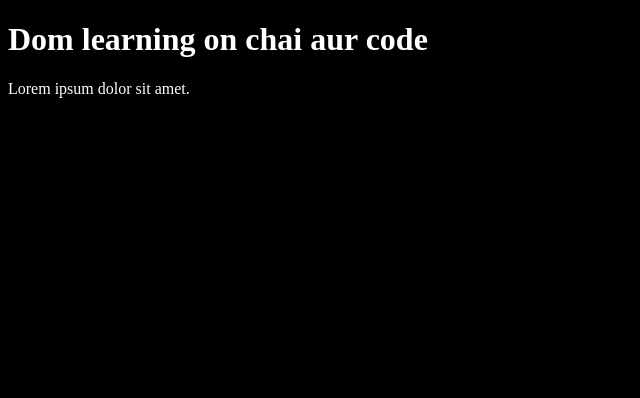
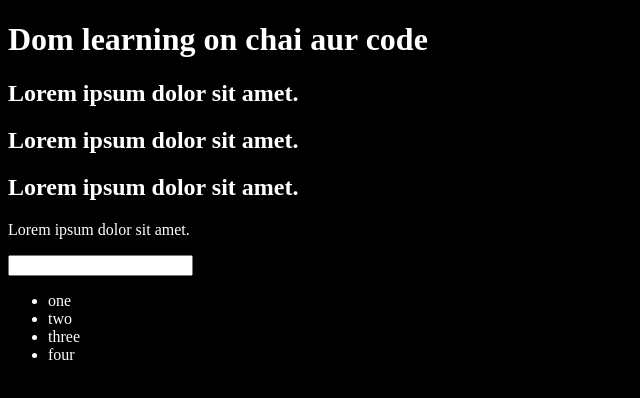
Before and after one commit to syedumarahmedrazzaqui/js-hindi, a plain HTML site: page 06_dom/32_nodelist.html in a window 1280 px wide. Shown: the whole page, without its empty margins (0-640 px from the left). Drawn offline with Linux system fonts and the light colour scheme.

Commit message:
nodelist

```diff
--- a/06_dom/32_nodelist.html
+++ b/06_dom/32_nodelist.html
@@ -6,8 +6,19 @@
 </head>
 <body style="background-color: black; color: white;">
     <div class="bg-black">
-        <h1 id="title" class="heading">Dom learning on chai aur code</h1>
+        <h1 id="title" class="heading">Dom learning on chai <span style="display: none;">text test </span>aur code</h1>
+        <h2>Lorem ipsum dolor sit amet.</h2>
+        <h2>Lorem ipsum dolor sit amet.</h2>
+        <h2>Lorem ipsum dolor sit amet.</h2>
         <p>Lorem ipsum dolor sit amet.</p>
+        <input type="password">
+
+        <ul>
+            <li class="list-item">one</li>
+            <li class="list-item">two</li>
+            <li class="list-item">three</li>
+            <li class="list-item">four</li>
+        </ul>
     </div>
 </body>
 </html>
```
